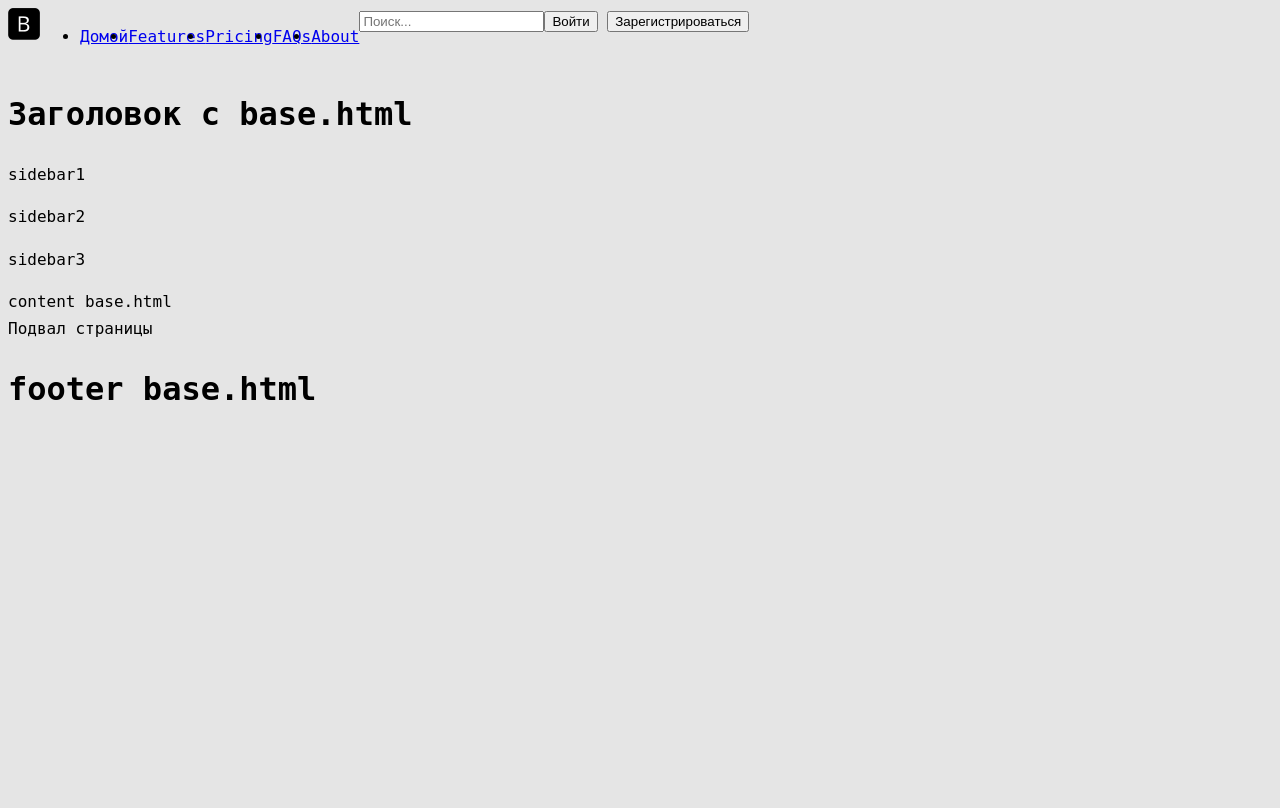
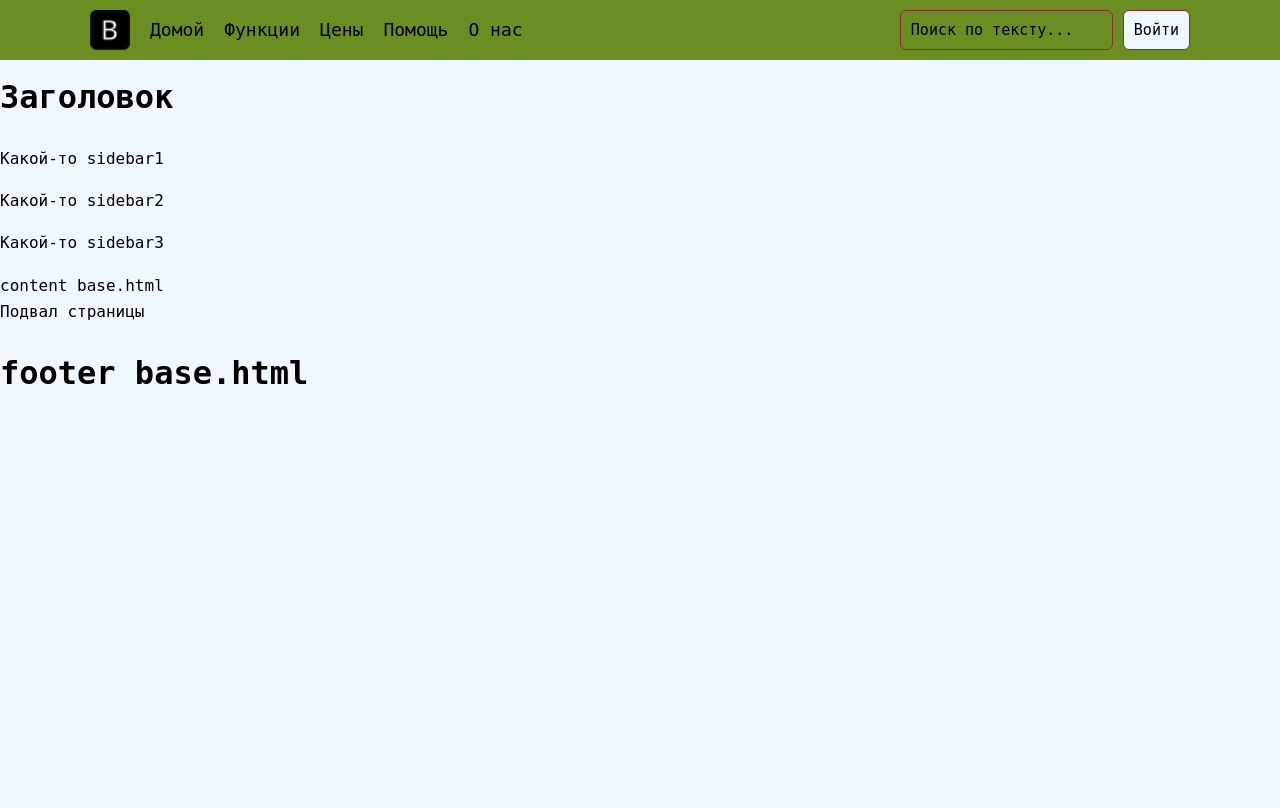
Before and after one commit to trueget/blog_django, a Django app: page / in a window 1280 px wide. After the commit the page ends 384 px from the top, so only its background shows below. Run offline with Django 4.2, Linux system fonts and the light colour scheme.

Commit message:
доделал футер, начал составлять основные окна

```diff
--- a/web_site/static/css/style.css
+++ b/web_site/static/css/style.css
@@ -1,28 +1,126 @@
 html{
     box-sizing: border-box;
-}
-
-*, *::before, *::after{
-    box-sizing: inherit;
 }
 
 html, body{
     height: 100%;
 }
 
+ul, li{
+    margin: 0;
+    padding: 0;
+}
+
+*, ::after, ::before {
+    box-sizing: border-box;
+}
+
+:active, :hover, :focus {
+    outline: 0;
+    outline-offset: 0;
+}
+
+input[type="search"]{
+    color: #000;
+}
+
+input::-moz-placeholder { color: black; }
+input::-webkit-input-placeholder { color: black; }
+
 body{
+    margin: 0px;
+    padding: 50px 0 0 0 ;
     font-size: 16px;
     min-width: 320px;
     position: relative;
     line-height: 1.65;
     overflow-x: hidden;
     opacity: 1;
-    background-color: rgba(0, 0, 0, .1);
-    font-family: DejaVu Sans Mono, monospace;
+    background-color: aliceblue;
+    font-family: Andale Mono, monospace;
+}
+
+header{
+    position: fixed;
+    top: 0;
+    width: 100%;
+    background-color: #6b8e23;
 }
 
 .wrapper-header, .nav{
     display: flex;
 }
 
-/* #0DC75D  цвет хедера*/
+.wrapper-header{
+    padding: 10px 0px;
+    align-items: center;
+}
+
+.nav{
+    margin-right: auto;
+    display: flex;
+    align-items: center;
+    list-style-type: none;
+}
+
+.nav li{
+    display: inline-block;
+    margin-right: 20px;
+}
+
+.nav li a{
+    text-decoration: none;
+    color: black;
+    font-size: 18px;
+    font-weight: 400;
+    transition: 0.5s;
+}
+
+.nav li a:hover{
+    color: #8c2d2d;
+}
+
+.container{
+    margin: 0 auto;
+    max-width: 1100px;
+}
+
+.logo-home{
+    display: flex;
+    align-items: center;
+}
+
+.form-control, .btn-login{
+    border: 1px solid #8c2d2d;
+    border-radius: 0.375rem;
+    font-family: inherit;
+    font-size: 15px;
+    padding: 10px 10px;
+
+
+}
+
+.btn-login{
+    transition: 0.5s;
+    background-color: aliceblue;
+}
+
+.btn-login:hover{
+    background-color: #6b8e23;
+}
+
+.btn-login{
+    display: flex;
+}
+
+.form-control{
+    width: auto;
+    display: flex;
+    background-color: #6b8e23;
+}
+
+.input-search{
+    font-weight: 800;
+    outline: none;
+    margin-right: 10px;
+}
--- a/web_site/templates/base.html
+++ b/web_site/templates/base.html
@@ -3,49 +3,49 @@
 <html lang="en">
 <head>
     <meta charset="UTF-8">
-    <link rel="stylesheet" href="{% static 'css/style.css' %}">
+    <link rel="stylesheet" href="{% static 'css/style.css' %}" type="text/css">
     <link rel="shortcut icon" href="{% static 'images/favicon.ico' %}">
     <meta http-equiv="X-UA-Compatible" content="IE=edge">
     <meta name="viewport" content="width=device-width, initial-scale=1.0">
-    <title>{% block title %}Base.html{% endblock title %}</title>
-
+    <title>{% block title %}шаблон{% endblock title %}</title>
 </head>
 <body>
+
     <header>
+      {% block header %}
         <div class="container">
           <div class="wrapper-header">
-            <a href="/" class="logo-home"><img src="{% static 'images/logo.png' %}" alt=""></a>
+            <!-- <a href="/" class="logo-home"><img src="{% static 'images/logo.png' %}" height="40" width="40" alt=""></a> -->
             <ul class="nav">
+              <li>
+                <a href="/" class="logo-home"><img src="{% static 'images/logo.png' %}" height="40" width="40" alt=""></a>
+              </li>
               <li><a href="#">Домой</a></li>
-              <li><a href="#">Features</a></li>
-              <li><a href="#">Pricing</a></li>
-              <li><a href="#">FAQs</a></li>
-              <li><a href="#">About</a></li>
+              <li><a href="#">Функции</a></li>
+              <li><a href="#">Цены</a></li>
+              <li><a href="#">Помощь</a></li>
+              <li><a href="#"> О нас</a></li>
             </ul>
 
-            <form class="" role="search">
-              <input type="search" class="form-control" placeholder="Поиск..." aria-label="Search">
+            <form class="input-search" role="search">
+              <input type="search" class="form-control" placeholder="Поиск по тексту..." aria-label="Search">
             </form>
 
-            <div class="btns">
-              <button href="#" class="btn">Войти</button>
-              <button href="#" class="btn">Зарегистрироваться</button>
+            <div class="btn">
+              <button href="#" class="btn-login">Войти</button>
             </div>
           </div>
         </div>
+      {% endblock header %}
      </header>
-
-
-
-
-
-    <h1>{% block header %}Заголовок с base.html{% endblock header %}</h1>
-
+     <div>
+        <h1>Заголовок</h1>
+      </div>
     <aside>
         {% block sidebar %}
-        <p>sidebar1</p>
-        <p>sidebar2</p>
-        <p>sidebar3</p>
+        <p>Какой-то sidebar1</p>
+        <p>Какой-то sidebar2</p>
+        <p>Какой-то sidebar3</p>
         {% endblock sidebar %}
     </aside>
 
--- a/web_site/templates/blog/index.html
+++ b/web_site/templates/blog/index.html
@@ -1 +1,5 @@
 {% extends 'base.html' %}
+
+{% block title %}
+страница index
+{% endblock title %}
```
